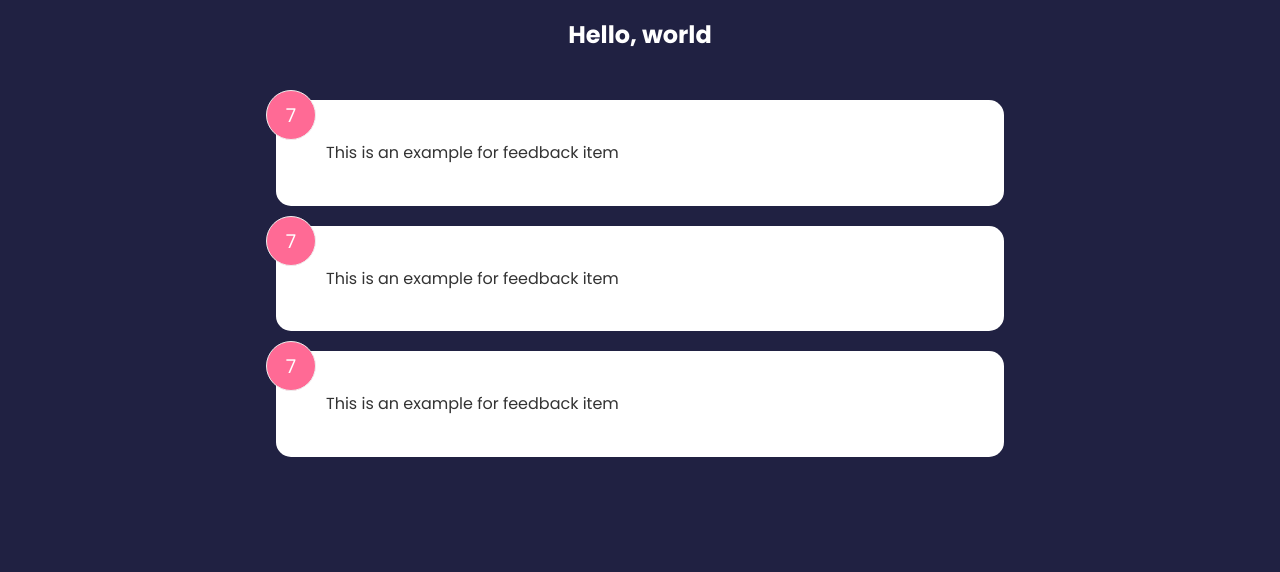
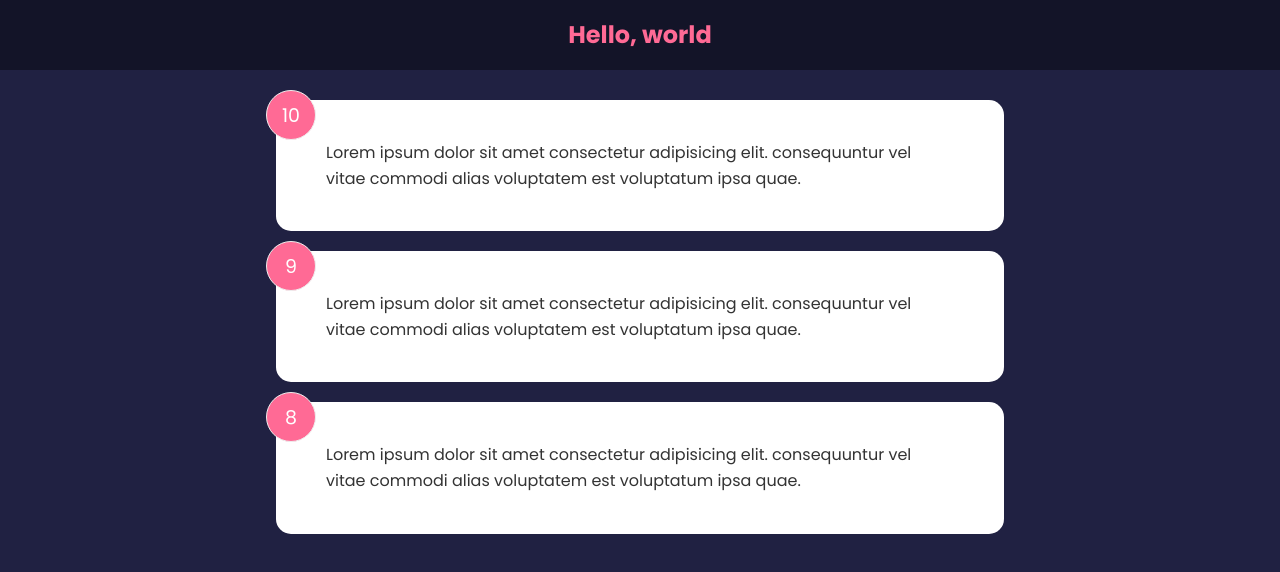
Before and after one commit to mfazans23/feedback-app, a React (Create React App) app: page / in a window 1280 px wide. Shown: the top 572 px of the page. Built offline with nearby package versions, Linux system fonts and the light colour scheme.

Commit message:
Modified FeedbackItem & Header components

```diff
--- a/src/components/FeedbackItem.jsx
+++ b/src/components/FeedbackItem.jsx
@@ -1,9 +1,4 @@
-import { useState } from 'react'
-
-function FeedbackItem() {
-  const [rating, setRating] = useState(7)
-  const [text, setText] = useState('This is an example for feedback item')
-
+function FeedbackItem({ rating, text }) {
   return (
     <div className='card'>
       <div className='num-display'>{rating}</div>
--- a/src/components/Header.jsx
+++ b/src/components/Header.jsx
@@ -1,8 +1,13 @@
 import PropTypes from 'prop-types'
 
-function Header({ text }) {
+function Header({ text, bgColor, textColor }) {
+  const headerStyle = {
+    backgroundColor: bgColor,
+    color: textColor,
+  }
+
   return (
-    <header>
+    <header style={headerStyle}>
       <div className='container'>
         <h2>{text}</h2>
       </div>
@@ -12,9 +17,14 @@ function Header({ text }) {
 
 Header.defaultProps = {
   text: 'Feedback UI',
+  bgColor: 'rgba(0, 0, 0, 0.4)',
+  textColor: '#ff6a95',
 }
 
 Header.prototype = {
   text: PropTypes.string,
+  bgColor: PropTypes.string,
+  textColor: PropTypes.string,
 }
+
 export default Header
```
